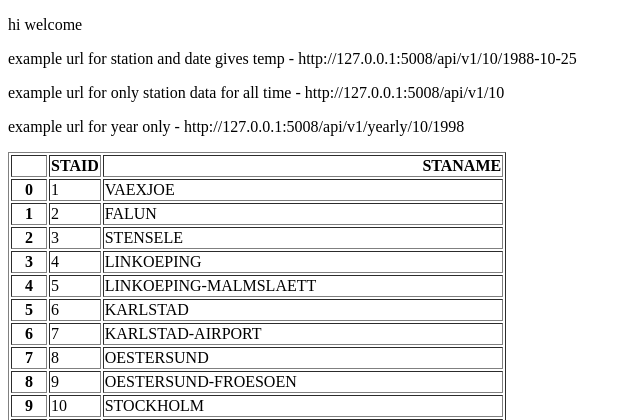
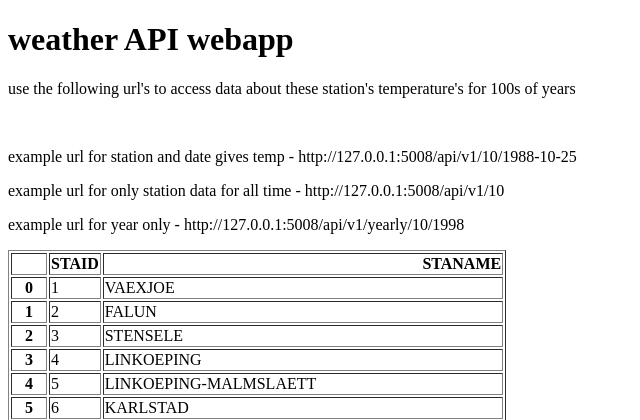
Before and after one commit to shaunnihal7-beep/Weather-API-webapp-, a Flask app: page / in a window 1280 px wide. Shown: the top 420 px of the page, without its empty margins (0-640 px from the left). Run offline with Flask 3, Linux system fonts and the light colour scheme.

Commit message:
final commit

```diff
--- a/templates/home.html
+++ b/templates/home.html
@@ -5,7 +5,9 @@
     <title>Title</title>
 </head>
 <body>
-<p> hi welcome</p>
+<h1> weather API webapp</h1>
+<p>use the following url's to access data about these station's temperature's for 100s of years </p>
+<br>
 <p> example url for station and date gives temp - http://127.0.0.1:5008/api/v1/10/1988-10-25</p>
 <p>example url for only station data for all time - http://127.0.0.1:5008/api/v1/10</p>
 <p>example url for year only  - http://127.0.0.1:5008/api/v1/yearly/10/1998</p>
```
